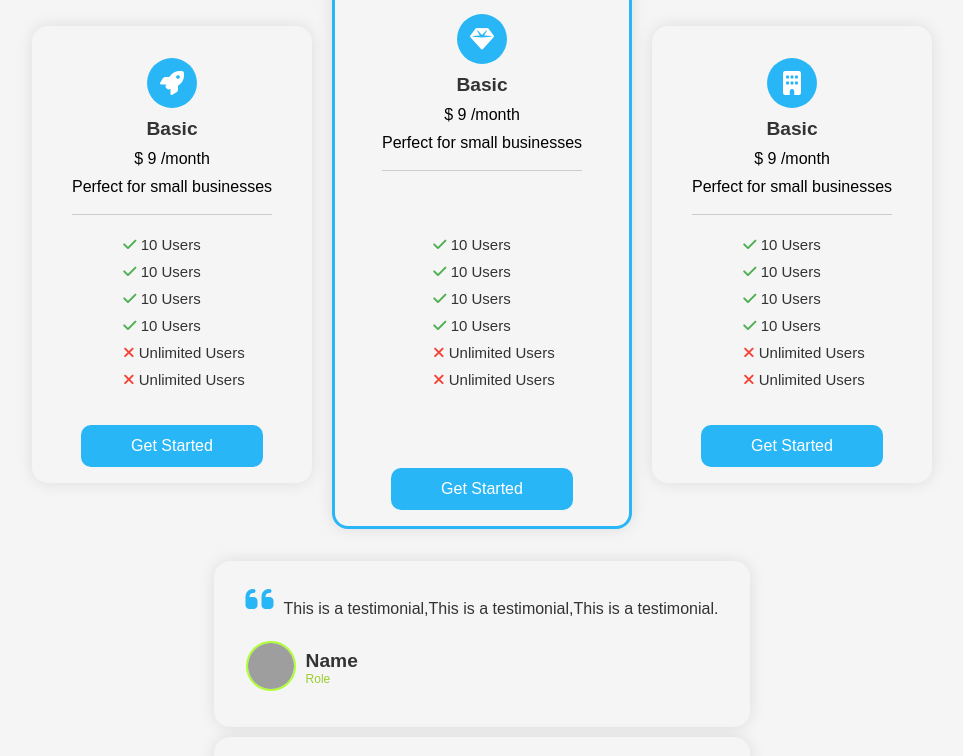
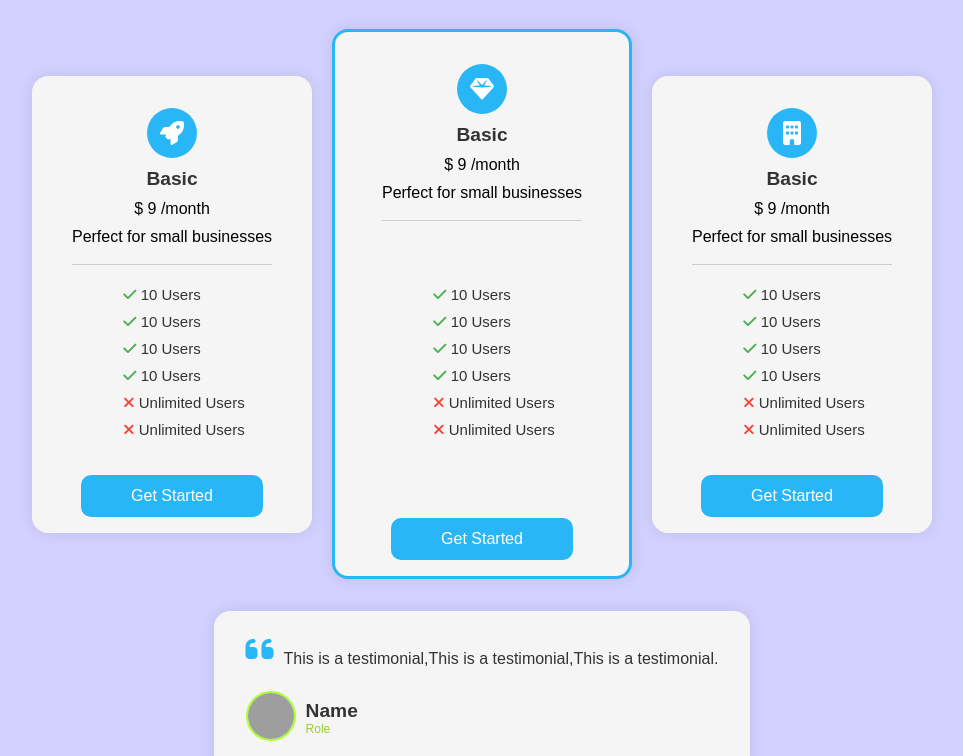
Before and after one commit to YuvaSec/15-MINI-HTML-CSS-JS-PROJECTS, a plain HTML site: page 10-PRICING-CARDS/index.html in a window 1280 px wide. Shown: the part 108-864 px from the top of the page, without its empty margins (158-1121 px from the left). Drawn offline with Linux system fonts and the light colour scheme; grey boxes are pictures that could not be loaded.

Commit message:
this updates bookmarsaver padding adn price cards background color and padding.

```diff
--- a/10-PRICING-CARDS/style.css
+++ b/10-PRICING-CARDS/style.css
@@ -27,12 +27,13 @@
 }
 
 body{
+    padding: 50px;
     font-family: 'poppins', sans-serif;
     display: flex;
     justify-content: center;
     align-items: center;
     min-height: 100vh;
-    background: var(--background-color);
+    background: #d3d1ff;
 }
 .mainContainer{
     width: 100%;
```
Also changed, not shown: 05-BOOKMARK SAVER/index.html (+0 -12 lines).
